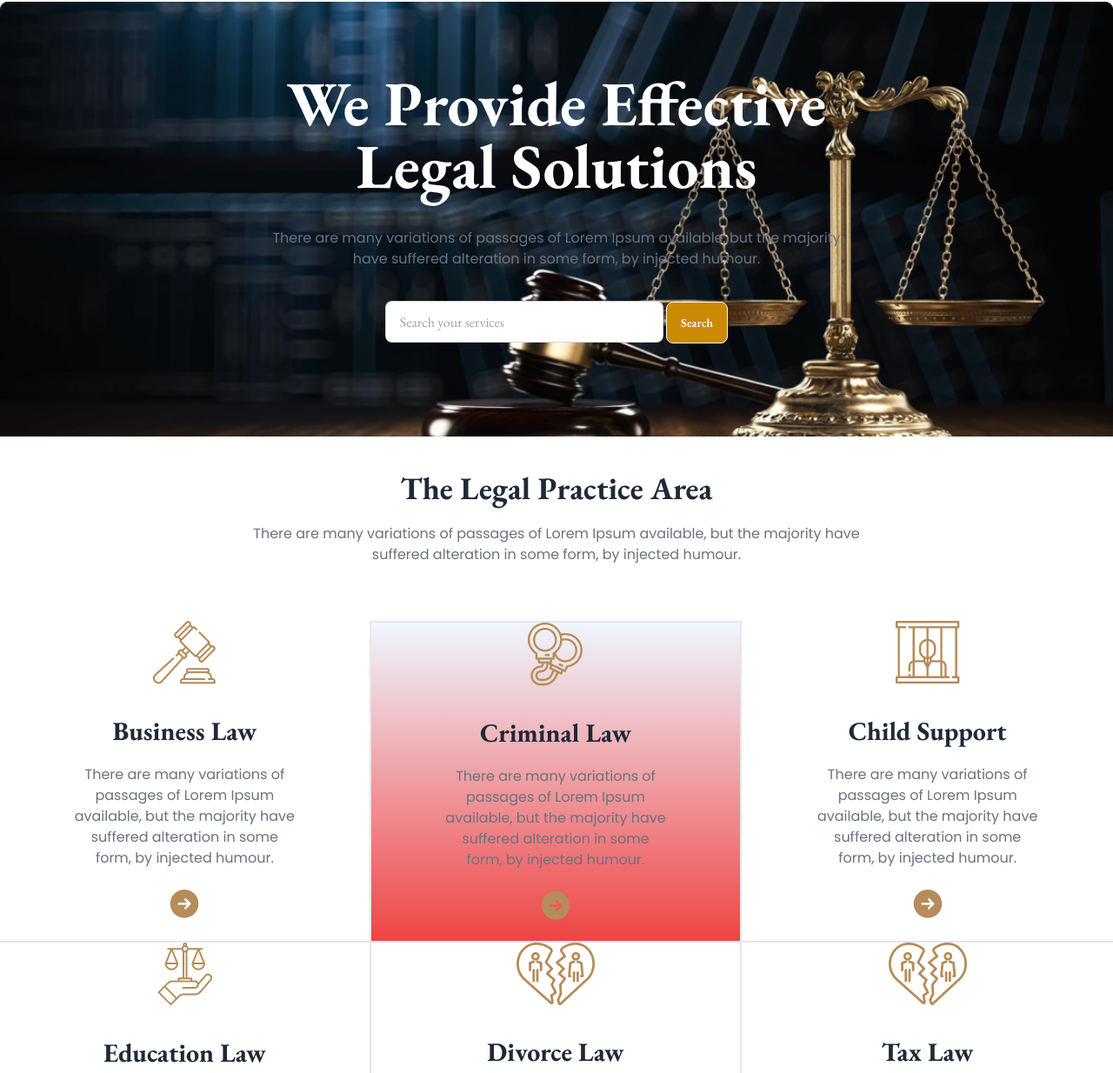
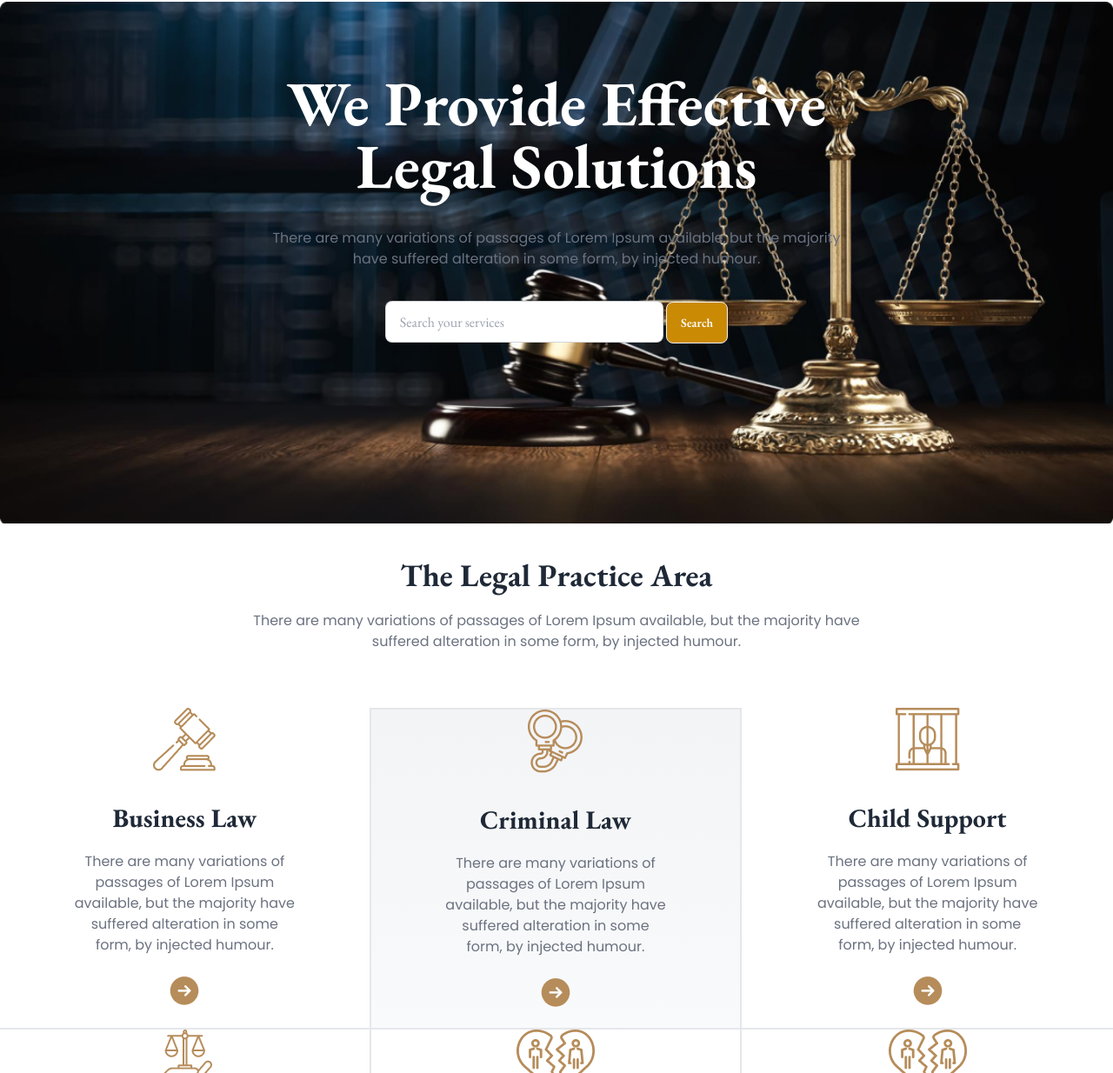
Before and after one commit to Jahidulislam23/legal--solution-repo, a plain HTML site: page index.html in a window 1280 px wide. Shown: the part 66-1300 px from the top of the page at 87% size. Drawn offline with nearby package versions, Linux system fonts and the light colour scheme.

```diff
--- a/index.html
+++ b/index.html
@@ -99,7 +99,7 @@
         </nav>
         <!-- bg-images -->
         <section>
-            <div  class=" bg-[url('images/banner.png')] bg-no-repeat bg-cover w-full h-[500px]">
+            <div  class=" bg-[url('images/banner.png')] bg-no-repeat bg-cover w-full h-[600px]">
            <div class="text-center  pt-20">
             <h1 class="text-7xl font-bold text-white">We Provide Effective <br> Legal Solutions</h1>
             <p class="para pt-9 text-gray-500">There are many variations of passages of Lorem Ipsum available, but the majority <br> have suffered alteration in some form, by injected humour.</p>
@@ -127,8 +127,8 @@
                       <img class="mx-auto pb-5" src="images/Frame.png" alt="">
                     </div>
                 </div>
-                <div class=" bg-gradient-to-t from-red-500 to-blue-50 ">
-                  <div class="border-r-2 border-b-2 border-t-2 bg-gradient-to-t from-grid-500 to-grid-50 h-full">
+                <div class=" bg-gradient-to-t from-gray-500 to-gray-50 ">
+                  <div class="border-r-2 border-b-2 border-t-2 bg-gradient-to-t from-gray-50 to-gray-100 h-full">
                     <div  class="max-auto">
                       <img class="mx-auto pb-5" src="images/criminal.png" alt="">
                     </div>
@@ -254,7 +254,7 @@
         <h1 class="text-4xl font-bold body">Contact With Us</h1>
         <p class="text-gray-500">There are many variations of passages of Lorem Ipsum available, but the majority have <br> suffered alteration in some form, by injected humour.</p>
       </div>
-      <div class="flex  gap-32 pt-10">
+      <div class="flex gap-32 pt-10">
         <div class="grid flex-1 lg:grid-cols-2 grid-cols-1 lg:h-[300px] border bg-gray-100">
           <div class="border-b-2 border-r-2 bg-gray-100">
             <img class="mx-auto pt-4" src="images/address.png" alt=""></img>
```
